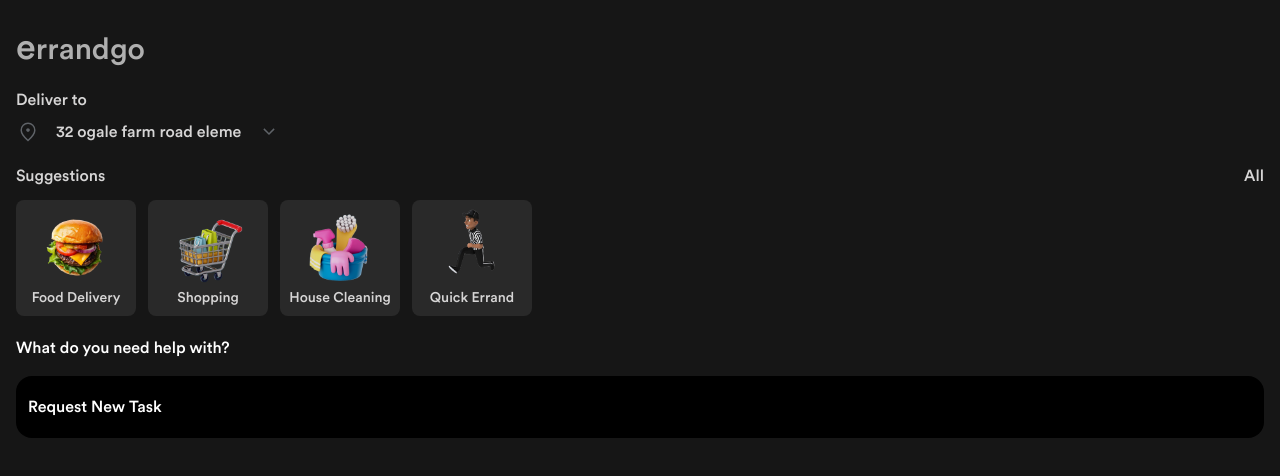
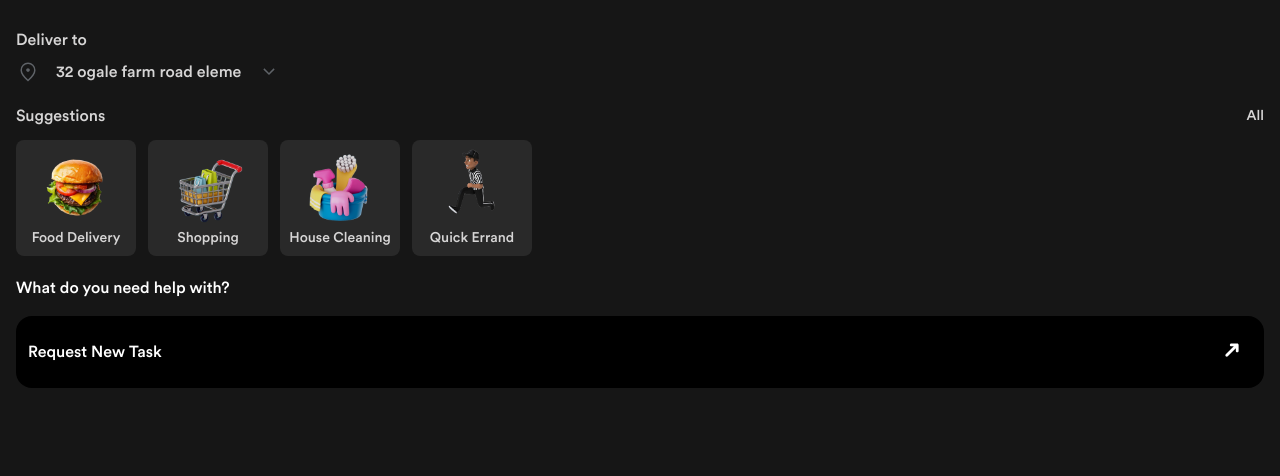
Before and after one commit to Godspowerj/Foodnest, a Next.js app: page /main in a window 1280 px wide. Shown: the top 476 px of the page. Built offline with nearby package versions, Linux system fonts and the light colour scheme.

Commit message:
in progress

```diff
--- a/package.json
+++ b/package.json
@@ -12,7 +12,8 @@
     "framer-motion": "^12.10.0",
     "next": "15.3.1",
     "react": "^19.0.0",
-    "react-dom": "^19.0.0"
+    "react-dom": "^19.0.0",
+    "react-icons": "^5.5.0"
   },
   "devDependencies": {
     "@eslint/eslintrc": "^3",
--- a/src/app/main/page.tsx
+++ b/src/app/main/page.tsx
@@ -1,6 +1,7 @@
 "use client";
 import { Feature } from "../../../types";
 import React from "react";
+import { WiDirectionUpRight } from "react-icons/wi";
 
 const StartPage = () => {
   const features: Feature[] = [
@@ -24,11 +25,11 @@ const StartPage = () => {
 
   return (
     <>
-      <div className="min-h-screen bg-[#161616] px-4 pt-7 space-y-5">
-        <h1 className="text-3xl text-[#afafaf]">
+      <div className="min-h-screen bg-[#161616]  pt-7 space-y-5">
+        {/* <h1 className="text-3xl text-[#afafaf]">
           <span className="text-4xl">e</span>rrandgo
-        </h1>
-        <div className="text-[#d6d5d5]">
+        </h1> */}
+        <div className="text-[#d6d5d5] px-4">
           <p className="pb-2">Deliver to </p>
           <div className="flex items-center gap-4">
             <svg
@@ -56,16 +57,16 @@ const StartPage = () => {
         </div>
 
         <div className="space-y-3">
-          <div className="flex justify-between items-center text-[#d6d5d5]">
+          <div className="flex justify-between items-center text-[#d6d5d5] px-4">
             <p className="font-bold">Suggestions</p>
-            <p>All</p>
+            <p className="text-sm">All</p>
           </div>
 
-          <div className="flex text-center overflow-x-auto w-full gap-3 text-sm scrollbar-hide">
+          <div className="flex text-center overflow-x-auto w-full gap-3 pl-4 text-sm scrollbar-hide">
             {features.map((item, index) => (
               <div
                 key={index}
-                className="text-sm font-bold text-[#d6d5d5] w-30 py-2 rounded-lg bg-[#292929] flex-shrink-0"
+                className="text-sm font-bold text-[#d6d5d5]  w-30 py-2 rounded-lg bg-[#292929] flex-shrink-0"
               >
                 <img src={item.image} alt="" className="w-20 h-20 mx-auto" />
                 <h2 className="">{item.title}</h2>
@@ -73,21 +74,13 @@ const StartPage = () => {
             ))}
           </div>
         </div>
-        <div>
+        <div className="px-4">
           <h2>What do you need help with?</h2>
           <div className="flex px-3 py-4 rounded-2xl bg-black w-full justify-between items-center gap-3 mt-4">
             <button className="items-start" type="button">
               Request New Task
             </button>
-            <svg
-              xmlns="http://www.w3.org/2000/svg"
-              height="30px"
-              viewBox="0 -960 960 960"
-              width="30px"
-              fill="#fffff"
-            >
-              <path d="M665.08-450H180v-60h485.08L437.23-737.85 480-780l300 300-300 300-42.77-42.15L665.08-450Z" />
-            </svg>
+            <WiDirectionUpRight className="w-10 h-10" />
           </div>
         </div>
       </div>
```
Also changed, not shown: 1 other file (tests, documents, lock files or other folders).
